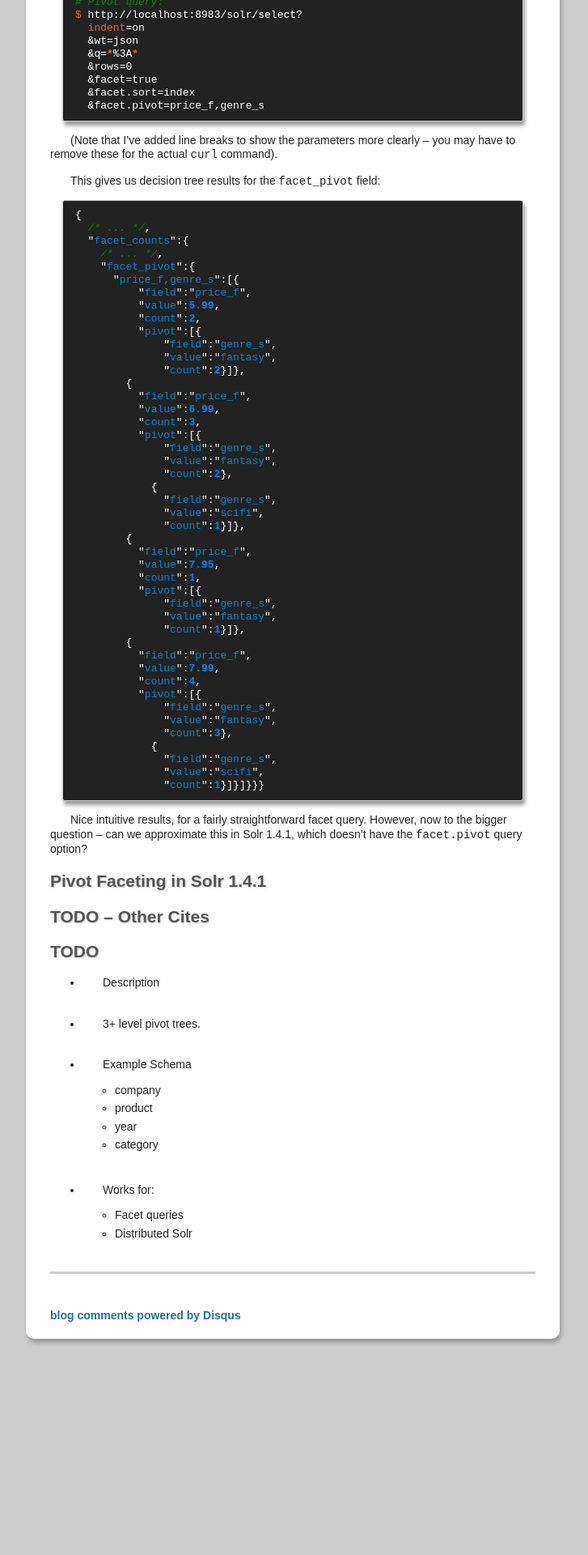
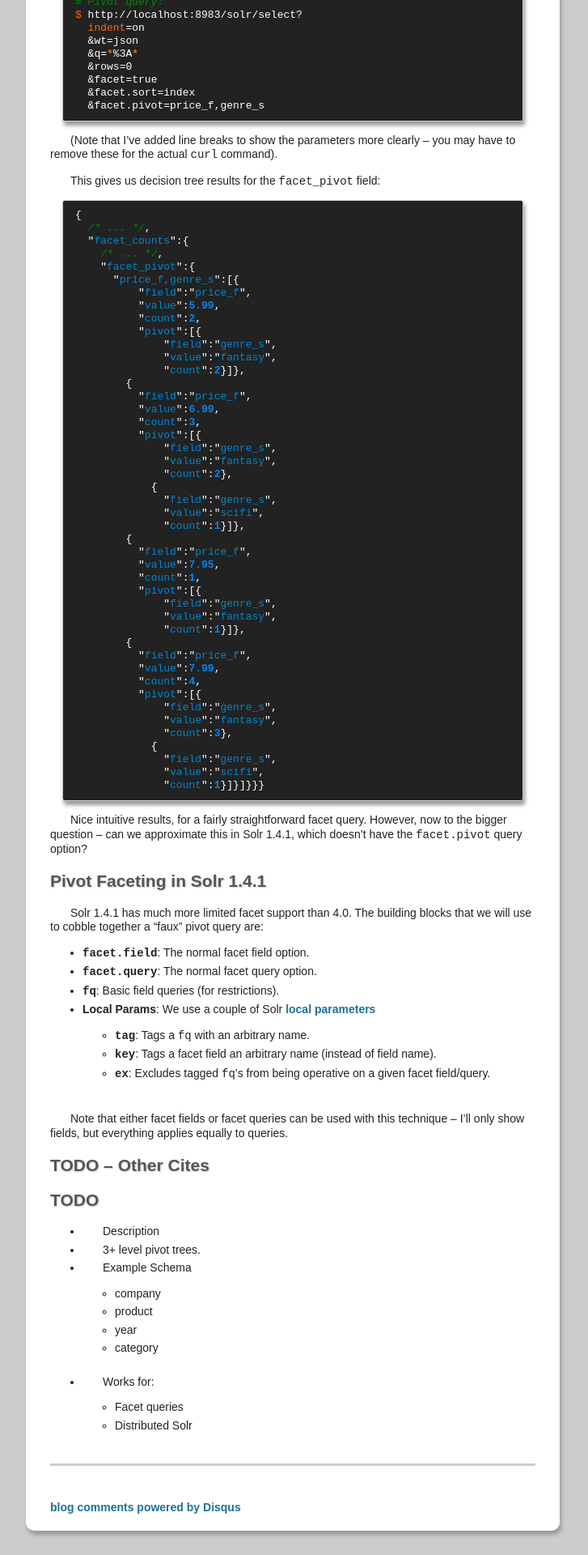
Before and after one commit to ryan-roemer/loose-bits, a Jekyll site: the page built from _posts/2011-09-19-pivot-facets-solr.md, in a window 1280 px wide. Shown: the part 1640-3560 px from the top of the page at 81% size, without its empty margins (278-1005 px from the left). Built offline with Jekyll 4.4.1, drawn with Linux system fonts in a browser that asks for light colours; Markdown is read by kramdown in place of the engine named in the settings; comment, search, counter and statistics services are not loaded; before the commit the page ends 3323 px from its top, so only the background shows below that.

Commit message:
Style: Adjust ul li p style.

```diff
--- a/_posts/2011-09-19-pivot-facets-solr.md
+++ b/_posts/2011-09-19-pivot-facets-solr.md
@@ -155,7 +155,20 @@
 
 ## Pivot Faceting in Solr 1.4.1
 
+Solr 1.4.1 has much more limited facet support than 4.0.  The building blocks
+that we will use to cobble together a "faux" pivot query are:
 
+* **``facet.field``**: The normal facet field option.
+* **``facet.query``**: The normal facet query option.
+* **``fq``**: Basic field queries (for restrictions).
+* **Local Params**: We use a couple of Solr [local parameters][local_params]
+  * **``tag``**: Tags a ``fq`` with an arbitrary name.
+  * **``key``**: Tags a facet field an arbitrary name (instead of field name).
+  * **``ex``**: Excludes tagged ``fq``'s from being operative on a given facet
+    field/query.
+
+Note that either facet fields or facet queries can be used with this technique
+-- I'll only show fields, but everything applies equally to queries.
 
 
 [solr]: http://lucene.apache.org/solr/
@@ -164,7 +177,7 @@
 [solr4]: http://wiki.apache.org/solr/Solr4.0
 [jira792]: https://issues.apache.org/jira/browse/SOLR-792#referrer=solr.pl
 [solrpl_pivot]: http://solr.pl/en/2010/10/25/hierarchical-faceting-pivot-facets-in-trunk/
-
+[local_params]: http://wiki.apache.org/solr/LocalParams
 
 
 
--- a/_styl/default.styl
+++ b/_styl/default.styl
@@ -298,6 +298,10 @@
     li
       line-height: text-line-height
       padding-bottom: 5px
+      p
+        text-indent: none
+        margin: 0
+        padding: 0
 
 #share
   height: 20px
--- a/media/css/default.css
+++ b/media/css/default.css
@@ -48,7 +48,8 @@
 .post{width:600px;border-bottom:3px solid #ccc;margin-bottom:15px;}
 .post .more{text-align:right;font-style:italic;margin-bottom:15px}
 .post p{text-indent:25px;line-height:125%}
-.post ul li{line-height:125%;padding-bottom:5px}
+.post ul li{line-height:125%;padding-bottom:5px;}
+.post ul li p{text-indent:none;margin:0;padding:0}
 #share{height:20px;margin-bottom:8px;width:600px;float:left;display:inline;}
 #share div#___plusone_0{padding-left:10px !important;}
 #share div#___plusone_0[style]{width:200px !important}
```
